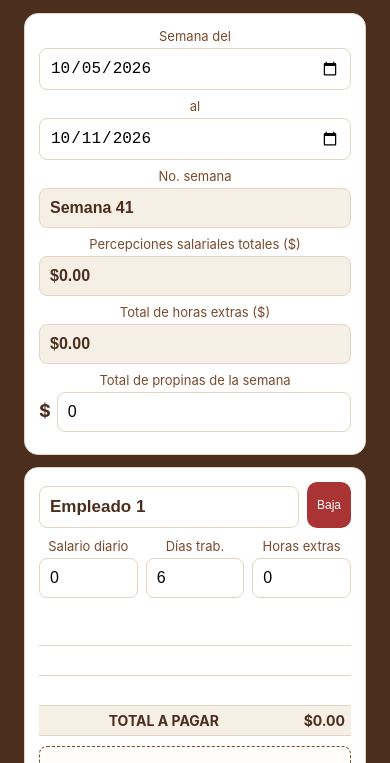
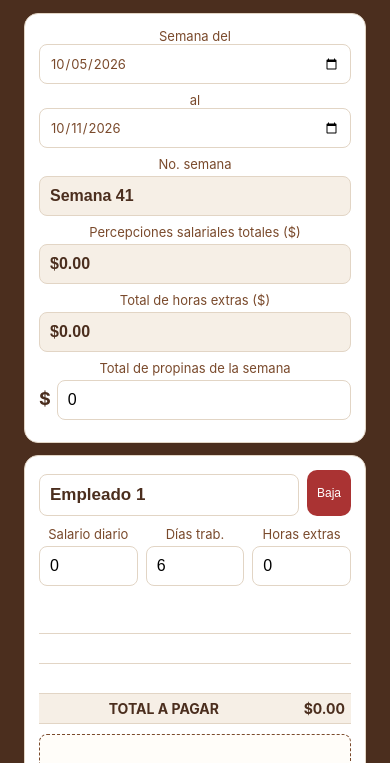
Before and after one commit to jormontoya-lgtm/-NOMINA-KOFFEIN-, a website: page docs/index.html in a window 390 px wide. Shown: the part 81-844 px from the top of the page. Drawn offline with Linux system fonts and the light colour scheme.

Commit message:
Enhance date input styles for iPhone compatibility
Added styles for date input fields to improve appearance on iPhone and ensure fields do not overflow their container.

```diff
--- a/docs/app.css
+++ b/docs/app.css
@@ -23,3 +23,33 @@ button{border:0;border-radius:10px;padding:10px 12px;font-size:14px;background:v
 .acc{display:grid;gap:10px;margin:12px}
 .acc button{padding:14px;font-size:16px}
 @media print{.acc,.baja,.lim{display:none}.card{break-inside:avoid}}
+/* Arreglo de campos de fecha en iPhone */
+input[type="date"] {
+  -webkit-appearance: none;
+  appearance: none;
+  display: block;
+  width: 100%;
+  max-width: 100%;
+  min-width: 0;
+  box-sizing: border-box;
+  margin: 0;
+  background-color: #fff;
+  color: inherit;
+  font: inherit;
+  text-align: left;
+}
+
+input[type="date"]::-webkit-date-and-time-value {
+  text-align: left;
+  margin: 0;
+}
+
+input[type="date"]::-webkit-calendar-picker-indicator {
+  margin: 0;
+}
+
+/* Evita que cualquier campo se salga de su tarjeta */
+input, select {
+  box-sizing: border-box;
+  max-width: 100%;
+}
```
